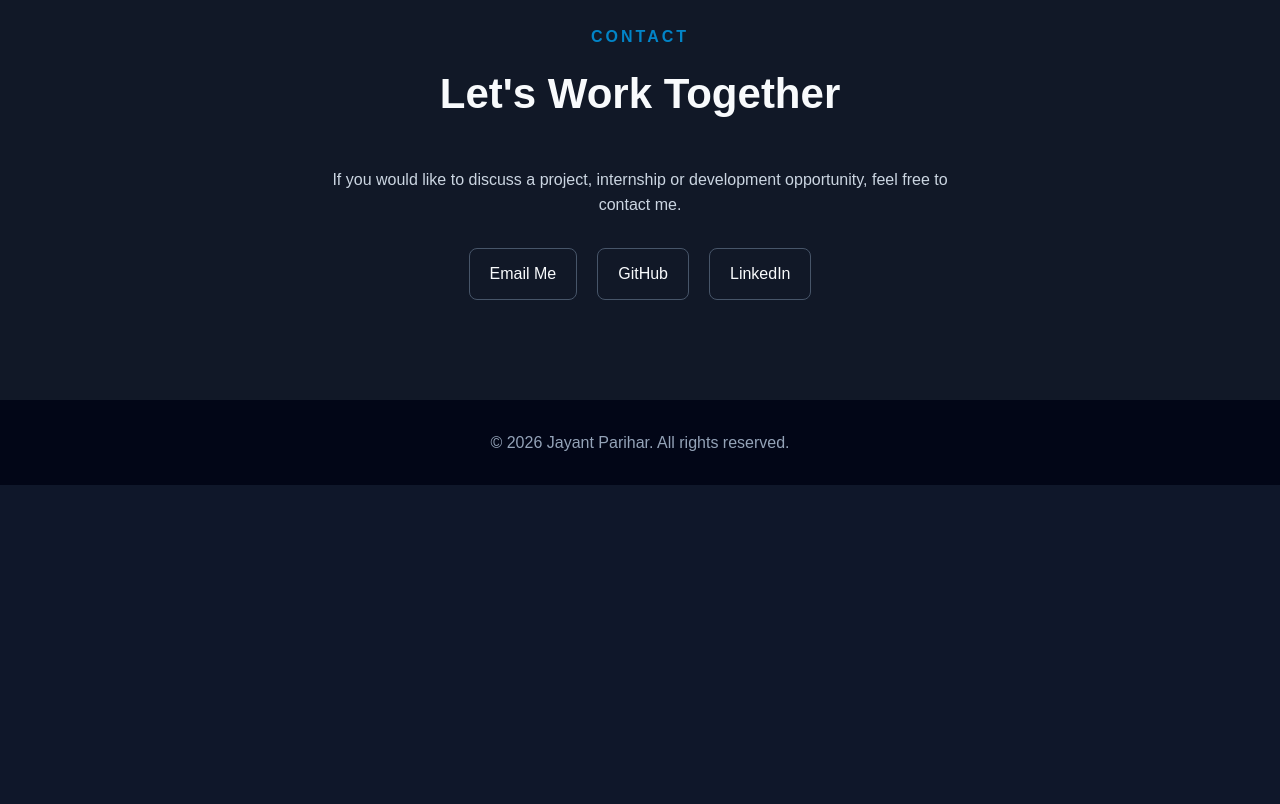
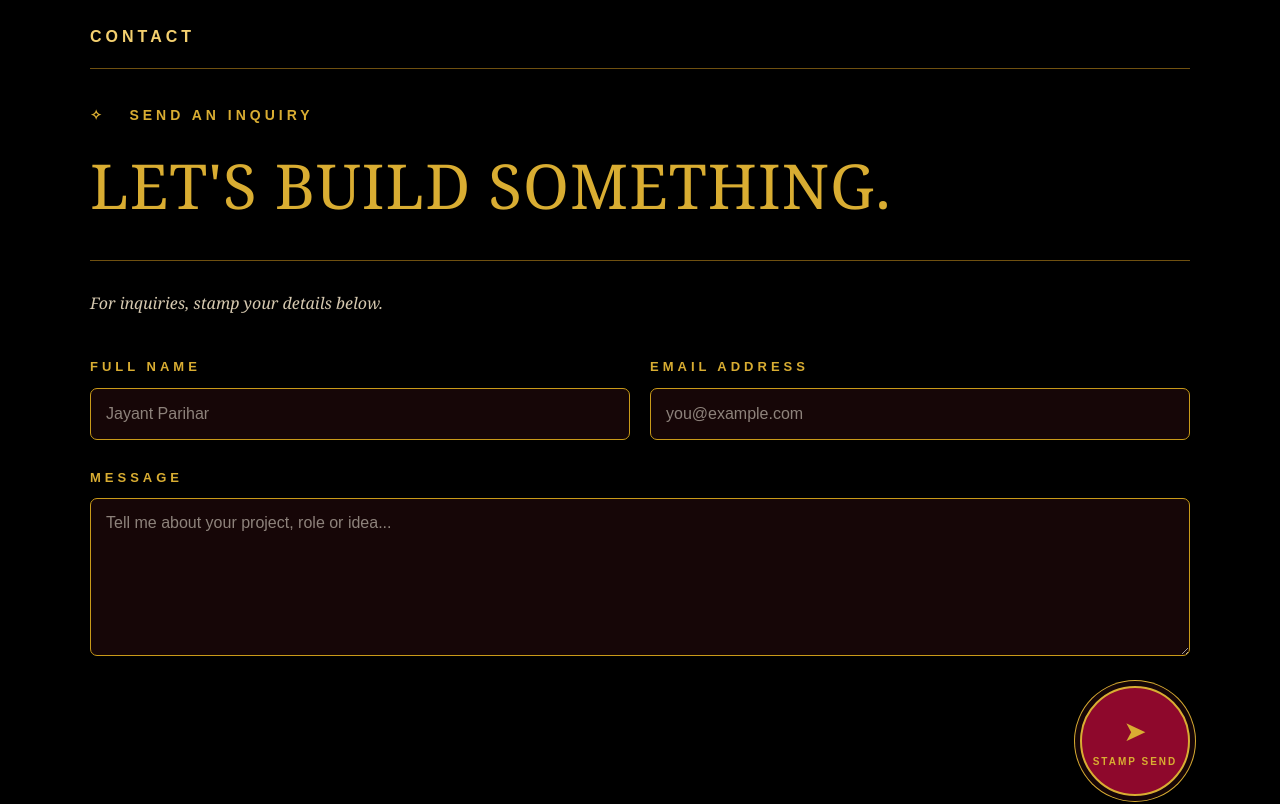
Before and after one commit to JAYANTPARIHAR-CODER/Obrive-Task-1, a Next.js app: page / in a window 1280 px wide. Shown: the part 3840-4644 px from the top of the page. Before the commit the page ends 4325 px from the top, so only its background shows below. Built offline with nearby package versions, Linux system fonts and the light colour scheme.

Commit message:
Changed the content of the Contact Componet and the bg color

```diff
--- a/src/app/globals.css
+++ b/src/app/globals.css
@@ -314,27 +314,171 @@ a {
 /* =========================
    CONTACT
 ========================= */
+.contact-section {
+  padding: 100px 0;
+  background: #000000;
+  color: #f4d06f;
+}
 
 .contact-container {
-  text-align: center;
+  max-width: 1100px;
+  margin: 0 auto;
+}
+
+.contact-label {
+  font-size: 16px;
+  font-weight: 700;
+  letter-spacing: 4px;
+  margin-bottom: 18px;
+}
+
+.contact-divider {
+  width: 100%;
+  height: 1px;
+  background: #6f5010;
+  margin-bottom: 35px;
+}
+
+.contact-subtitle {
+  color: #d9ad32;
+  font-size: 14px;
+  font-weight: 700;
+  letter-spacing: 4px;
+  margin-bottom: 10px;
+}
+
+.contact-title {
+  font-family: Georgia, "Times New Roman", serif;
+  font-size: clamp(42px, 5vw, 62px);
+  font-weight: 500;
+  letter-spacing: 1px;
+  margin: 0;
+  color: #d9ad32;
+}
+
+.contact-title-line {
+  width: 100%;
+  height: 1px;
+  background: #6f5010;
+  margin: 25px 0 30px;
 }
 
 .contact-description {
-  max-width: 650px;
-  margin: 0 auto 30px;
-  color: #cbd5e1;
+  font-family: Georgia, "Times New Roman", serif;
+  font-style: italic;
+  color: #d6c9b0;
+  font-size: 16px;
+  margin-bottom: 40px;
 }
 
-.contact-links {
-  display: flex;
-  justify-content: center;
+.contact-form {
+  width: 100%;
+}
+
+.contact-form-row {
+  display: grid;
+  grid-template-columns: 1fr 1fr;
   gap: 20px;
 }
 
-.contact-links a {
-  padding: 12px 20px;
-  border: 1px solid #475569;
-  border-radius: 8px;
+.form-group {
+  display: flex;
+  flex-direction: column;
+}
+
+.form-group label {
+  color: #d9ad32;
+  font-size: 13px;
+  font-weight: 700;
+  letter-spacing: 4px;
+  margin-bottom: 10px;
+}
+
+.form-group input,
+.form-group textarea {
+  width: 100%;
+  border: 1px solid #c99a19;
+  border-radius: 7px;
+  background: #160607;
+  color: #f5eee0;
+  padding: 15px;
+  font-size: 16px;
+  font-family: Arial, Helvetica, sans-serif;
+}
+
+.form-group input {
+  height: 52px;
+}
+
+.form-group textarea {
+  min-height: 155px;
+  resize: vertical;
+}
+
+.form-group input::placeholder,
+.form-group textarea::placeholder {
+  color: #8d827b;
+}
+
+.form-group input:focus,
+.form-group textarea:focus {
+  outline: none;
+  border-color: #f0c43d;
+  box-shadow: 0 0 8px rgba(217, 173, 50, 0.2);
+}
+
+.message-group {
+  margin-top: 28px;
+}
+
+/* SEND BUTTON */
+
+.contact-send {
+  margin-left: auto;
+  margin-top: 30px;
+
+  width: 110px;
+  height: 110px;
+
+  border-radius: 50%;
+  border: 2px solid #d9ad32;
+
+  background: #8e082c;
+  color: #d9ad32;
+
+  display: flex;
+  flex-direction: column;
+  align-items: center;
+  justify-content: center;
+
+  cursor: pointer;
+
+  box-shadow:
+    0 0 0 5px #160607,
+    0 0 0 6px #d9ad32;
+
+  transition: transform 0.2s ease,
+              box-shadow 0.2s ease;
+}
+
+.send-icon {
+  font-size: 28px;
+  margin-bottom: 8px;
+}
+
+.contact-send span:last-child {
+  font-size: 10px;
+  font-weight: 700;
+  letter-spacing: 2px;
+}
+
+.contact-send:hover {
+  transform: scale(1.05);
+
+  box-shadow:
+    0 0 0 5px #160607,
+    0 0 0 7px #f0c43d,
+    0 0 20px rgba(217, 173, 50, 0.4);
 }
 
 /* =========================
--- a/src/components/Contact.jsx
+++ b/src/components/Contact.jsx
@@ -1,46 +1,82 @@
 export default function Contact() {
   return (
-    <section id="contact" className="section section-dark">
+    <section id="contact" className="contact-section">
 
       <div className="container contact-container">
 
-        <p className="section-label">
+        <p className="contact-label">
           CONTACT
         </p>
 
-        <h2 className="section-title">
-          Let's Work Together
+        <div className="contact-divider"></div>
+
+        <p className="contact-subtitle">
+          ✧ &nbsp; SEND AN INQUIRY
+        </p>
+
+        <h2 className="contact-title">
+          LET'S BUILD SOMETHING.
         </h2>
 
+        <div className="contact-title-line"></div>
+
         <p className="contact-description">
-          If you would like to discuss a project,
-          internship or development opportunity,
-          feel free to contact me.
+          For inquiries, stamp your details below.
         </p>
 
-        <div className="contact-links">
+        <form className="contact-form">
 
-          <a href="mailto:your-email@example.com">
-            Email Me
-          </a>
+          <div className="contact-form-row">
 
-          <a
-            href="https://github.com/"
-            target="_blank"
-            rel="noreferrer"
+            <div className="form-group">
+              <label htmlFor="name">
+                FULL NAME
+              </label>
+
+              <input
+                id="name"
+                type="text"
+                placeholder="Jayant Parihar"
+              />
+            </div>
+
+            <div className="form-group">
+              <label htmlFor="email">
+                EMAIL ADDRESS
+              </label>
+
+              <input
+                id="email"
+                type="email"
+                placeholder="you@example.com"
+              />
+            </div>
+
+          </div>
+
+          <div className="form-group message-group">
+
+            <label htmlFor="message">
+              MESSAGE
+            </label>
+
+            <textarea
+              id="message"
+              rows="7"
+              placeholder="Tell me about your project, role or idea..."
+            />
+
+          </div>
+
+          <button
+            type="submit"
+            className="contact-send"
           >
-            GitHub
-          </a>
+            <span className="send-icon">➤</span>
+            <span>STAMP SEND</span>
+          </button>
 
-          <a
-            href="https://www.linkedin.com/"
-            target="_blank"
-            rel="noreferrer"
-          >
-            LinkedIn
-          </a>
-
-        </div>
+        </form>
 
       </div>
 
```
